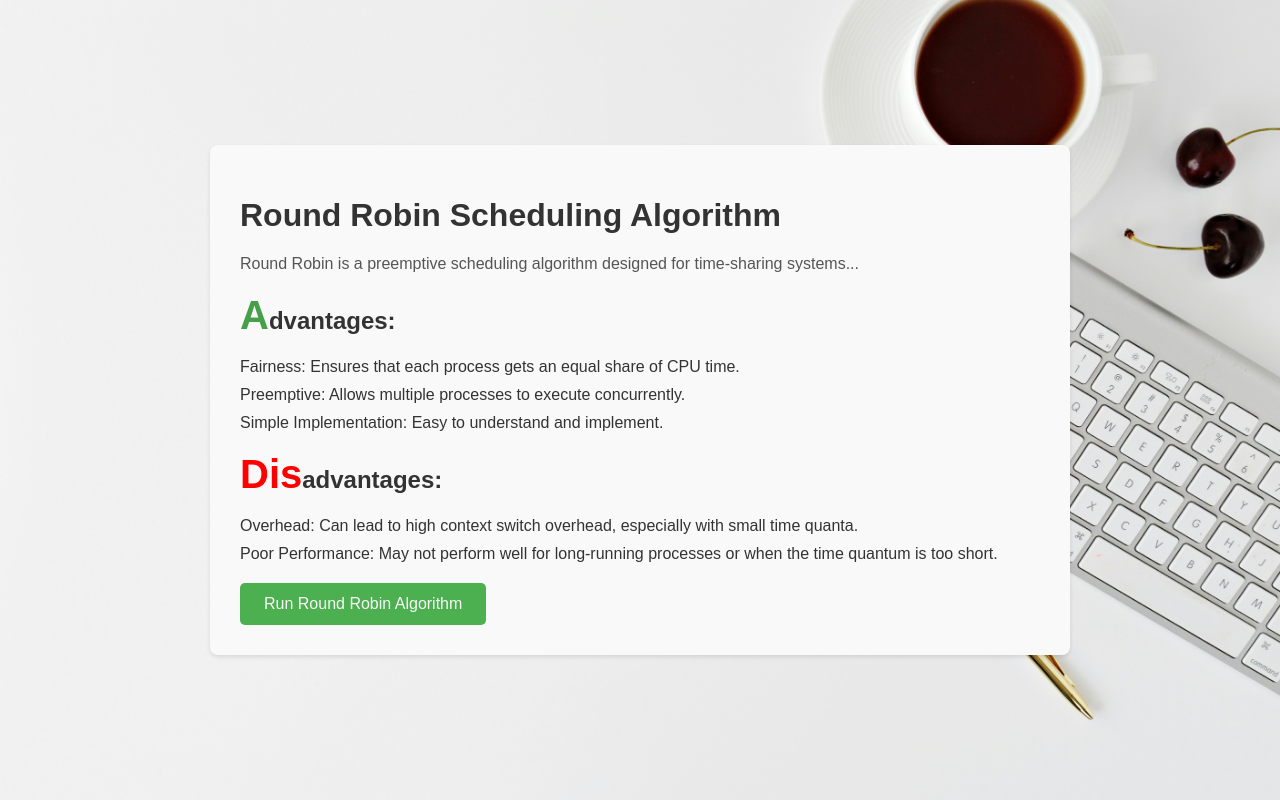
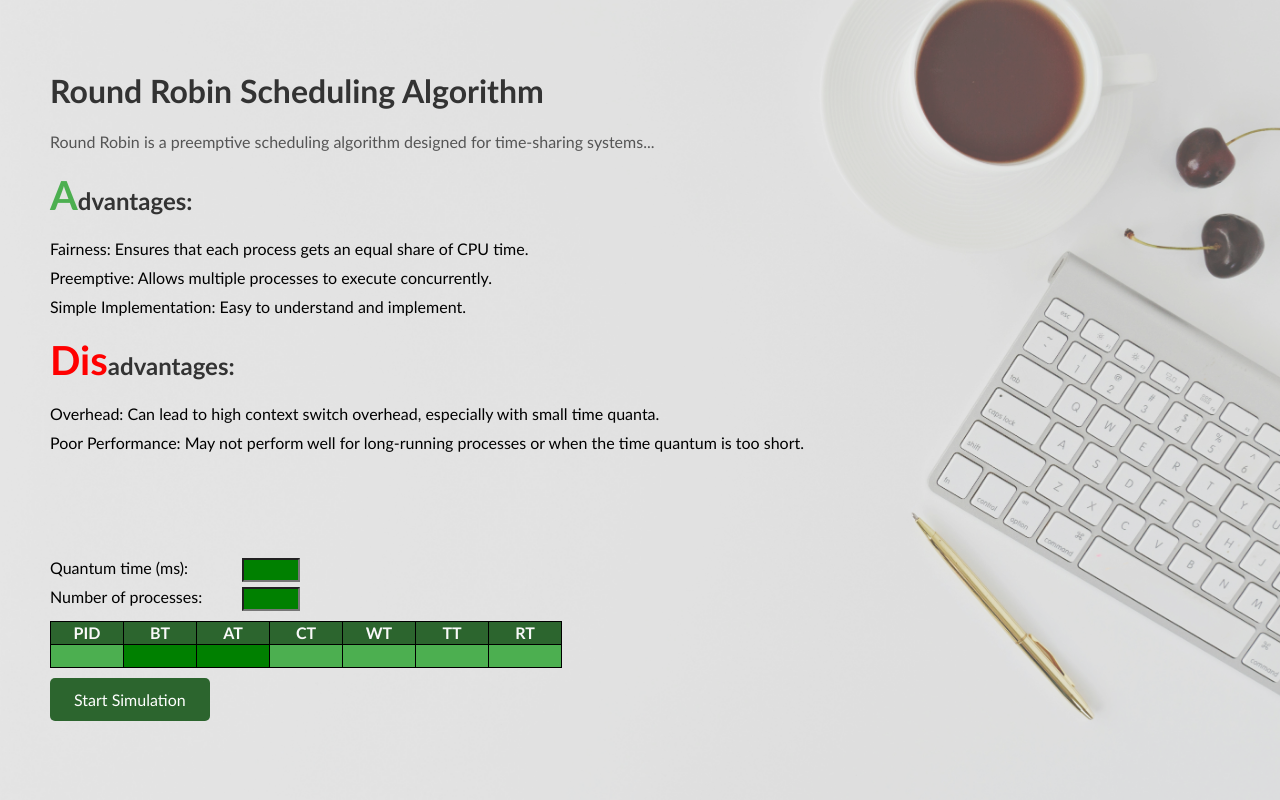
Before and after one commit to Tr0ph1c/cpu-scheduling-simulation, a PHP site: page / in a window 1280 px wide. Run offline with PHP 8.4, Linux system fonts and the light colour scheme; lists and menus that the app fills with data are empty.

Commit message:
added table with other inputs

```diff
--- a/index.html
+++ b/index.html
@@ -9,7 +9,7 @@
 
     <body>
         <div class="container">
-        <div class="content">
+            <div class="section" id="description">
                 <div class="description">
                     <h1>Round Robin Scheduling Algorithm</h1>
                     <p>Round Robin is a preemptive scheduling algorithm designed for time-sharing systems...</p>
@@ -25,8 +25,50 @@
                         <li>Poor Performance: May not perform well for long-running processes or when the time quantum is too short.</li>
                     </ul>
                 </div>
-            <button class="button"><a href="index.html">Run Round Robin Algorithm</a> </button> <!-- Button to trigger the algorithm -->
+            </div>
+
+            <div class="section" id="table">
+                <div class="preq">
+                    <div class="inp-box">
+                        <label for="QT">Quantum time (ms): </label>
+                        <input type="text" id="QT">
+                    </div>
+
+                    <div class="inp-box">
+                        <label for="NOP">Number of processes: </label>
+                        <input type="text" id="NOP">
                     </div>
                 </div>
+
+                <table>
+                    <tr>
+                        <th>PID</th>
+                        <th>BT</th>
+                        <th>AT</th>
+                        <th>CT</th>
+                        <th>WT</th>
+                        <th>TT</th>
+                        <th>RT</th>
+                    </tr>
+                    <tr>
+                        <td></td>
+                        <td class="edit"><div id="editable" contenteditable="true"></div></td>
+                        <td class="edit"><div id="editable" contenteditable="true"></div></td>
+                        <td></td>
+                        <td></td>
+                        <td></td>
+                        <td></td>
+                    </tr>
+                  </table>
+
+                  <button style="margin-top: 10px;">Start Simulation</button>
+            </div>
+        </div>
+
+        <div class="BG"></div>
     </body>
+
+    <script>
+
+    </script>
 </html>
--- a/style.css
+++ b/style.css
@@ -1,39 +1,62 @@
-/* CSS styles */
+:root {
+    --button: #4CAF50;
+    --button-dark: #2c652e;
+    --text-dark: #333333;
+    --text: #555555;
+    --white: #f9f9f9;
+}
+
+* {
+    font-family: 'Trebuchet MS', 'Lucida Sans Unicode', 'Lucida Grande', 'Lucida Sans', Arial, sans-serif;
+}
+
+html {
+    scroll-behavior: smooth;
+}
+
 body {
     margin: 0;
-    font-family: Arial, sans-serif;
+    min-height: 100vh;
+    height: max-content;
+
+    display: flex;
+    justify-content: flex-start;
+}
+
+.BG {
+    position: fixed;
+    width: 100%;
+    min-height: 100%;
     background-image: url(leone-venter-VieM9BdZKFo-unsplash.jpg);
     background-size: cover;
-    background-repeat:no-repeat ;
+    filter: brightness(90%);
+    opacity: 0.7;
+    z-index: -1;
 }
 
 .container {
+    height: 100%;
+    width: 100%;
+    margin: 50px;
+
     display: flex;
-    justify-content: center;
+    flex-direction: column;
+    justify-content: flex-start;
     align-items: center;
-    height: 100vh;
+    gap: 90px;
 }
 
-.content {
-    background-color: #f9f9f9;
-    color: #333333;
-    border-radius: 8px;
-    box-shadow: 0 2px 4px rgba(0, 0, 0, 0.1);
-    padding: 30px;
-    max-width: 800px;
+.section {
+    height: fit-content;
     width: 100%;
 }
 
-.description {
-    margin-bottom: 20px;
-}
-
 h1, h2 {
-    color: #333333;
+    color: var(--text-dark);
 }
 
 p {
-    color: #555555;
+    color: var(--text);
 }
 
 ul {
@@ -45,8 +68,8 @@ li {
     margin-bottom: 10px;
 }
 
-.button {
-    background-color: #4CAF50;
+button {
+    background-color: var(--button-dark);
     border: none;
     color: white;
     padding: 12px 24px;
@@ -56,17 +79,17 @@ li {
     transition: background-color 0.3s;
 }
 
-.button a {
-    color:#f9f9f9;
+button a {
+    color: var(--white);
     text-decoration: none;
 }
 
-.button:hover {
-    background-color: #45a049;
+button:hover {
+    background-color: var(--button);
 }
 
 .A {
-    color:#45a049;
+    color:  var(--button);
     font-size: 40px;
 }
 
@@ -74,3 +97,53 @@ li {
     color: red;
     font-size: 40px;
 }
+
+.preq {
+    width: 500px;
+    display: flex;
+    flex-direction: column;
+    justify-content: flex-start;
+    align-items: left;
+    gap: 5px;
+    margin-bottom: 10px;
+}
+
+.inp-box {
+    width: 250px;
+    display: flex;
+    justify-content: space-between;
+}
+
+.inp-box input {
+    font-size: 15px;
+}
+
+.preq input {
+    width: 50px;
+}
+
+table, th, td {
+    border: 1px solid;
+    height: 20px;
+}
+
+th {
+    background-color: var(--button-dark);
+    border-color: black;
+    color: var(--white);
+    font-weight: bold;
+}
+
+td {
+    width: 70px;
+    text-align: center;
+}
+
+.edit, input {
+    background-color: green;
+}
+
+table {
+    border-collapse: collapse;
+    background-color: var(--button);
+}
```
Lines whose indentation alone changed are shown as unchanged.
